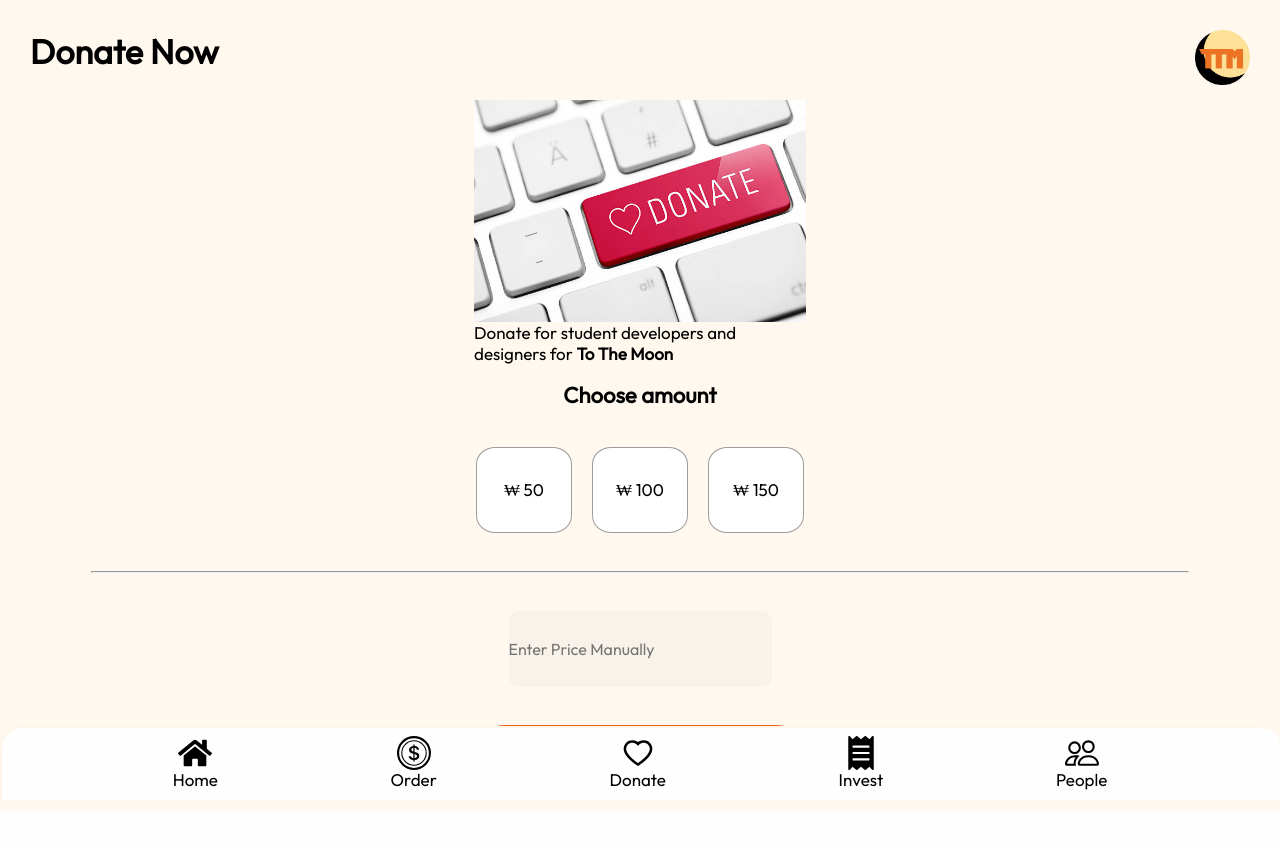
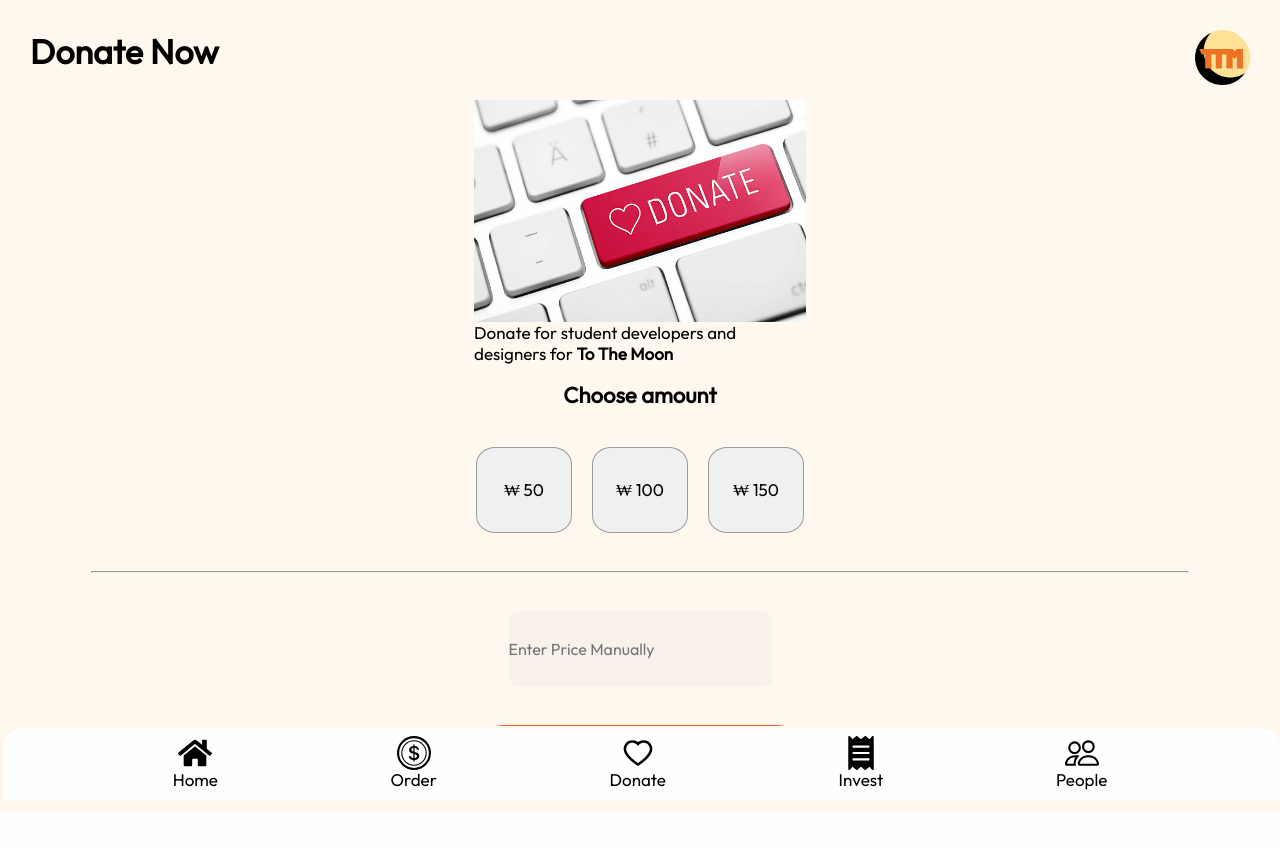
Before and after one commit to ChaeHoonK/CryptoBotFrontend, a Next.js app in the folder to-the-moon/: page /donation in a window 1280 px wide. Shown: the top 850 px of the page. Built offline with nearby package versions, Linux system fonts and the light colour scheme.

Commit message:
donation page design upgrade + amount state added

```diff
--- a/to-the-moon/components/ChooseAmount.tsx
+++ b/to-the-moon/components/ChooseAmount.tsx
@@ -1,18 +1,46 @@
 import styles from "./ChooseAmount.module.css";
+import { useState, useEffect, useRef } from "react";
 
 export default function ChooseAmount({
   price,
+  onClick = () => {},
 }: {
   price: number;
+  onClick?: any;
 }) {
+  const [color, setColor] = useState("normalColor");
+  const cardRef: any = useRef(null);
+  useEffect(() => {
+    const handleClickOutside = (event: Event) => {
+      if (cardRef.current && !cardRef.current.contains(event.target)) {
+        setColor("normalColor");
+      }
+    };
+
+    document.addEventListener("mousedown", handleClickOutside);
+
+    return () => {
+      document.removeEventListener("mousedown", handleClickOutside);
+    };
+  }, []);
+
+  const handleClickInside = () => {
+    setColor("clickedColor");
+  };
 
   function handleClick() {
-          alert('아직 준비중 입니다')
+    alert("아직 준비중 입니다");
   }
 
   return (
+    <div className={styles.main} onClick={()=>{
+      onClick()
+      handleClickInside()
+    }} style={{
 
-      <div className={styles.main} onClick = {handleClick}>
+      backgroundColor: color === 'normalColor' ? '#f0f0f0' : '#f0a0a0'
+    }}
+    ref = {cardRef}>
       <h4>₩ {price}</h4>
     </div>
   );
--- a/to-the-moon/components/DonationImg.tsx
+++ b/to-the-moon/components/DonationImg.tsx
@@ -6,7 +6,7 @@ export default function DonationImg() {
   return (
     <div className={styles.main} >
       <img
-        src="donate.jpeg"
+        src="/donate.jpeg"
         width="332px"
         height="222px"
         alt="Donate"
--- a/to-the-moon/pages/donation.tsx
+++ /dev/null
@@ -1,63 +0,0 @@
-import { Inter } from "@next/font/google";
-import styles from "@/styles/donation.module.css";
-import DonationImg from "../components/DonationImg";
-import ChooseAmount from "@/components/ChooseAmount";
-import BottomNavigation from "@/components/BottomNavigation";
-import Link from "next/link";
-
-
-
-const inter = Inter({ subsets: ["latin"] });
-
-export default function donation() {
-
-  return (
-    <>
-    <main className={styles.donation}>
-
-      <div className={styles.donateNow}>
-        <h1>Donate Now</h1>
-        <img
-        src="TTM Logo.png"
-        width="55px"
-        height="55px"
-        alt="Donate"
-      />
-      </div>
-
-      <br />
-      <br />
-      <div className={styles.ChooseAmountGroup}>
-      <DonationImg />
-
-      <br />
-
-        <h3 style={{ color: "black" }}>Choose amount</h3>
-        <br />
-
-          <div className={styles.ChooseAmount}>
-            <ChooseAmount price={50} />
-            <ChooseAmount price={100} />
-            <ChooseAmount price={150} />
-          </div>
-          <br />
-        <hr className ={styles.horizontal_line}/>
-          <br />
-          <div className = {styles.ManualPrice}>
-            <input className = {styles.ManualPrice} type = "number" id = "amount" placeholder="Enter Price Manually" maxLength={10}></input>
-          </div>
-
-          <br />
-          <Link href = '/donation2'>
-          <div className = {styles.donateButton}>
-            <h4>Donate Now</h4>
-          </div>
-          </Link>
-      </div>
-
-
-    </main>
-    <BottomNavigation />
-    </>
-  );
-}
--- /dev/null
+++ b/to-the-moon/pages/donation/index.tsx
@@ -0,0 +1,84 @@
+import { Inter } from "@next/font/google";
+import styles from "@/styles/donation.module.css";
+import DonationImg from "../../components/DonationImg";
+import ChooseAmount from "@/components/ChooseAmount";
+import BottomNavigation from "@/components/BottomNavigation";
+import Link from "next/link";
+import { useState } from "react";
+
+const inter = Inter({ subsets: ["latin"] });
+
+const amounts = [50, 100, 150];
+
+export default function donation() {
+  const [index, setIndex] = useState(-1);
+  const [amount, setAmount] = useState(0);
+
+  const amountList = amounts.map((elem, index) => {
+    return (
+      <ChooseAmount
+        price={elem}
+        onClick={() => {
+          setAmount(elem);
+          setIndex(index);
+        }}
+        key={elem}
+      />
+    );
+  });
+
+  function handleClick() {}
+
+  return (
+    <>
+      <main className={styles.donation}>
+        <div className={styles.donateNow}>
+          <h1>Donate Now</h1>
+          <img src="TTM Logo.png" width="55px" height="55px" alt="Donate" />
+        </div>
+
+        <br />
+        <br />
+        <div className={styles.ChooseAmountGroup}>
+          <DonationImg />
+
+          <br />
+
+          <h3 style={{ color: "black" }}>Choose amount</h3>
+          <br />
+
+          <div className={styles.ChooseAmount}>
+            {/* <ChooseAmount price={50} onClick={() => setAmount(50)} />
+            <ChooseAmount price={100} onClick={() => setAmount(100)} />
+            <ChooseAmount price={150} onClick={() => setAmount(150)} /> */}
+            {amountList}
+          </div>
+          <br />
+          <hr className={styles.horizontal_line} />
+          <br />
+          <div className={styles.ManualPrice}>
+            <input
+              className={styles.ManualPrice}
+              type="number"
+              id="amount"
+              placeholder="Enter Price Manually"
+              maxLength={10}
+              onChange={(e) => {
+                setAmount(Number(e.target.value));
+              }}
+              value={amount == 0 ? "" : amount}
+            ></input>
+          </div>
+
+          <br />
+          <Link href={`/donation/${amount}`}>
+            <div className={styles.donateButton}>
+              <h4>Donate Now</h4>
+            </div>
+          </Link>
+        </div>
+      </main>
+      <BottomNavigation />
+    </>
+  );
+}
```
Also changed, not shown: to-the-moon/components/CHButton.tsx (+8 -3 lines), to-the-moon/pages/chaehoon/chaehoon.tsx (renamed from to-the-moon/pages/chaehoon.tsx, +13 -1 lines), to-the-moon/pages/donation/[amount].tsx (renamed from to-the-moon/pages/donation2.tsx, +8 -10 lines). Lines whose indentation alone changed are shown as unchanged.
